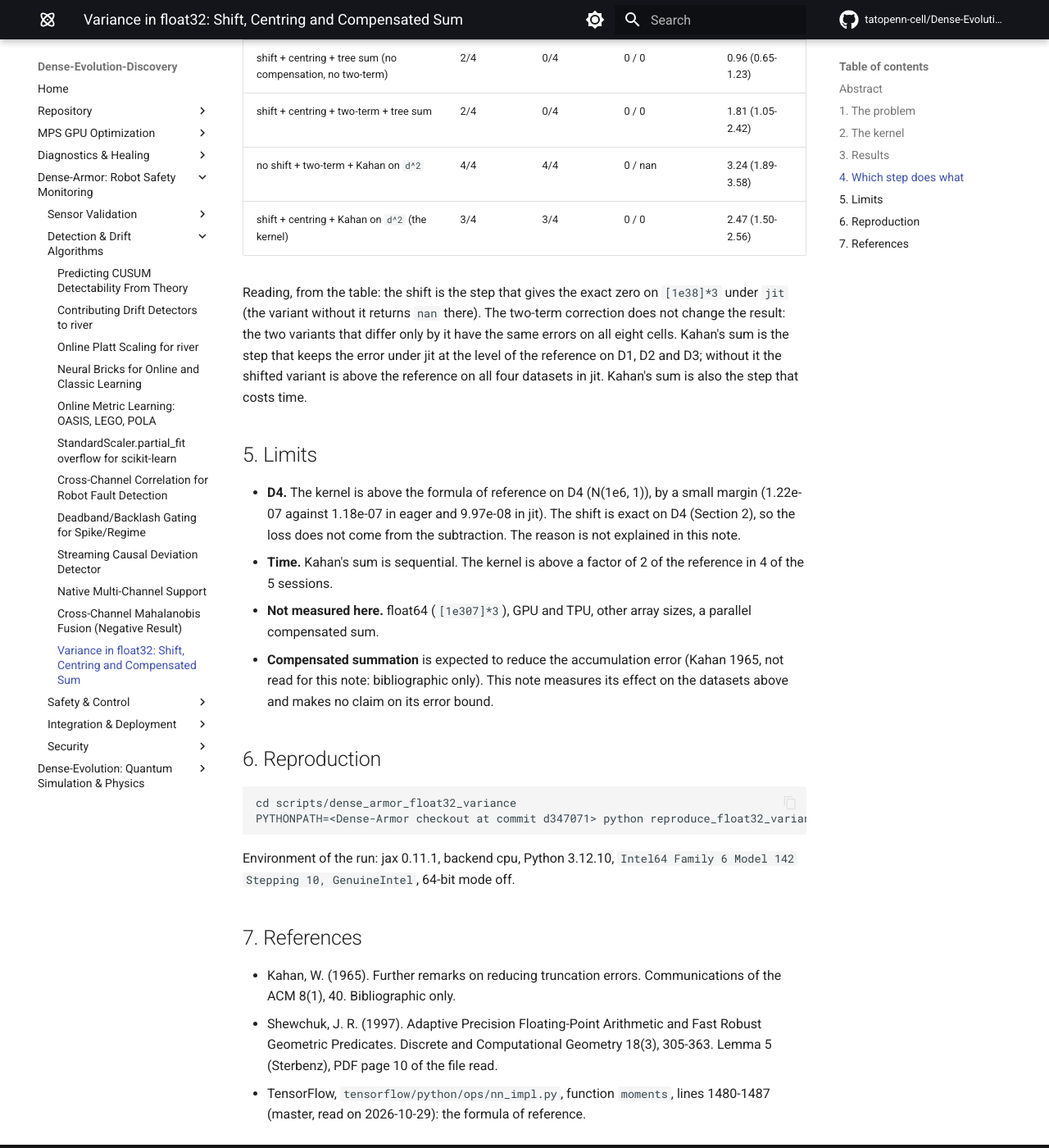
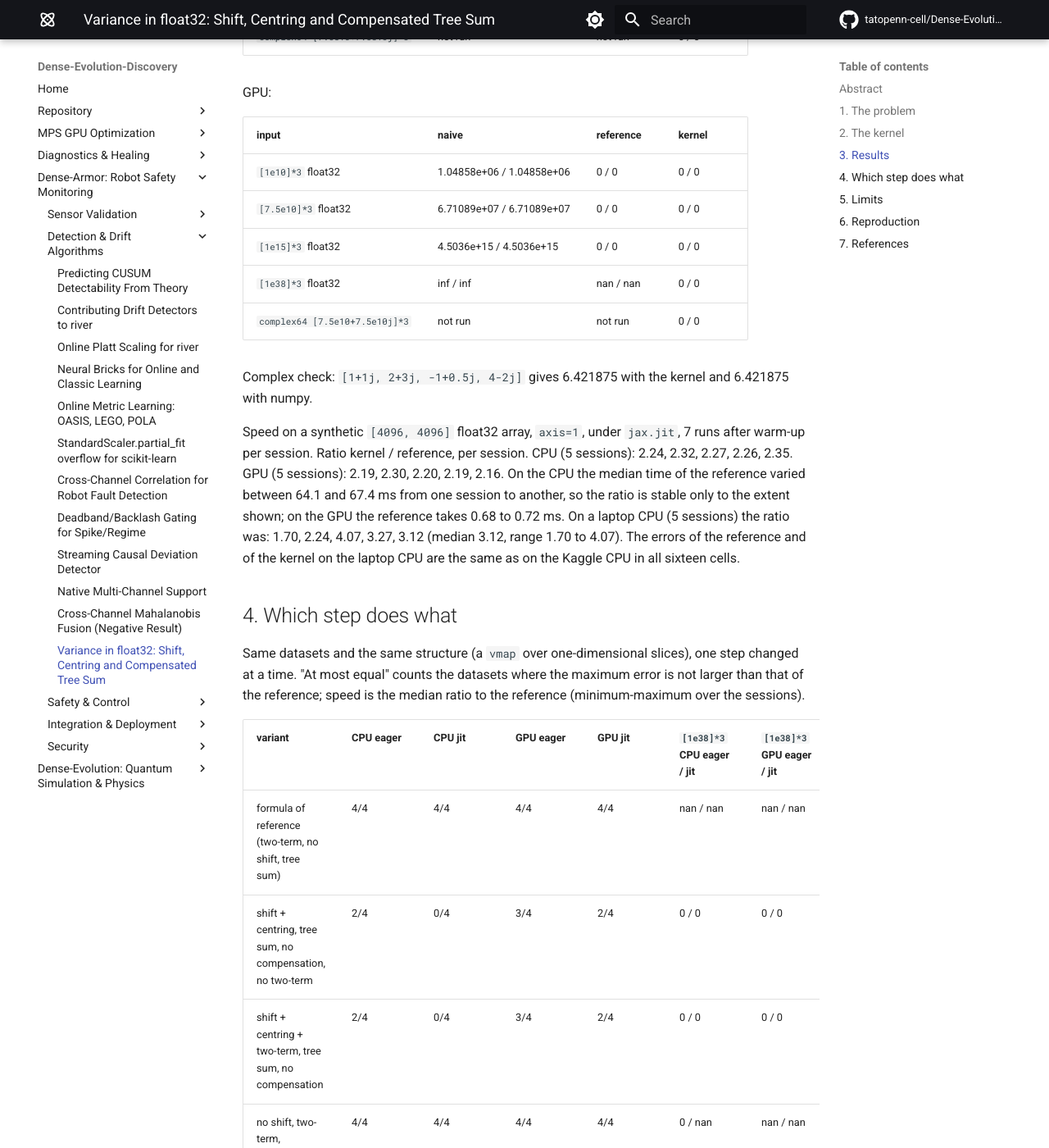
Before and after one commit to tatopenn-cell/Dense-Evolution-Discovery, an MkDocs documentation site: the page built from docs/dense_armor_float32_variance.md, in a window 1280 px wide and 1400 px high, scrolled down 2907 px. Shown: the whole window at 82% size. Built offline with MkDocs 1.6.1 and Material for MkDocs 9.7.7, drawn with Linux system fonts in a browser that asks for light colours; comment, search, counter and statistics services are not loaded; some of the changed text lies outside the part shown.

Commit message:
docs: update the float32 variance page to the current kernel (shift, centring, compensated TwoSum tree), with CPU, GPU and laptop results

```diff
--- a/docs/dense_armor_float32_variance.md
+++ b/docs/dense_armor_float32_variance.md
@@ -1,13 +1,13 @@
-# Variance in float32 with a first-element shift, a local centring and a compensated sum of squares
+# Variance in float32 with a first-element shift, a local centring and a compensated tree sum
 
 Salvatore Pennacchio, October 2026.
 
-Code: `dense_armor/utility/stats/stable.py` (Dense-Armor, branch `feature/float32-stats-kernel`, commit `d347071`).
-Every number of this note is produced by `scripts/dense_armor_float32_variance/reproduce_float32_variance.py` and stored in `scripts/dense_armor_float32_variance/results.json`.
+Code: `dense_armor/utility/stats/stable.py` (Dense-Armor, branch `feature/float32-stats-kernel`, commit `1098759`).
+Every number of this note is produced by `scripts/dense_armor_float32_variance/reproduce_float32_variance.py` and stored, in the same folder, in `results_cpu.json` (a Kaggle CPU), `results_gpu.json` (a Kaggle GPU) and `results_laptop_cpu.json` (a laptop CPU, used for the speed spread).
 
 ## Abstract
 
-The variance of float32 data with a large offset and a small spread loses its digits in the subtraction `x - mean(x)`. This note describes a three-step kernel: a shift by the first element, a local centring of the shifted values, and a Kahan compensated sum of the squared residuals. On four synthetic datasets the kernel has a maximum relative error at most equal to the two-term formula of reference on 3 of the four, in eager mode and under `jax.jit` (on the other one, D4, it is worse). It returns exactly `0.0` on identical values up to `1e38` in both modes; at `1e38` the formula of reference returns `nan`. It costs time: the median ratio of its time to the time of the formula of reference on a `[4096, 4096]` array is 2.47, with a range of 1.50 to 2.56 over 5 measurement sessions on one CPU.
+The variance of float32 data with a large offset and a small spread loses its digits in the subtraction `x - mean(x)`. This note describes a kernel in three steps: a shift by the first element, a local centring of the shifted values, and a sum of the squared residuals by a tree of error-free additions (TwoSum), which runs in `log2(n)` vectorised levels. On four synthetic datasets the kernel has a maximum relative error at most equal to the two-term formula of reference on 3 (eager) and 3 (jit) of the four on the CPU, and on 4 (eager) and 3 (jit) of the four on the GPU. Where it is worse is stated in Section 3. It returns exactly `0.0` on identical values up to `1e38` in eager and in jit, on both backends; at `1e38` the formula of reference returns `nan`. It costs time: the median ratio of its time to the time of the formula of reference on a `[4096, 4096]` array is 2.27 on the CPU (range 2.24 to 2.35) and 2.19 on the GPU (range 2.16 to 2.30).
 
 ## 1. The problem
 
@@ -27,13 +27,17 @@
 
 1. **Shift.** `y = x - x[0]` along the reduction axis. When the values are within a factor of two of the reference, the subtraction is exact (Sterbenz lemma; Shewchuk 1997, Lemma 5, PDF page 10). On D4 the script compares the float32 shift with the exact difference computed in float64: 100% of the 64000 entries are equal.
 2. **Local centring.** `m = sum(y) / n`, `d = y - m`.
-3. **Compensated sum.** `s2 = sum(d^2)` is accumulated with the compensated summation of Kahan (a `jax.lax.scan`), and `var = s2 / (n - ddof)`. The mean is `x[0] + m`. A complex input is split into real and imaginary part and the two variances are added, which is `E|z - mean(z)|^2`.
+3. **Compensated tree sum.** The squares `d^2` are summed by a binary tree. At each level the pairs of partial sums are added with `TwoSum` (Ogita, Rump and Oishi 2005, Algorithm 3.1, PDF page 7; Shewchuk 1997, Theorem 7, PDF page 12), which returns the rounded sum and the exact rounding error; the errors are carried up the tree in a second array, and the result is the final sum plus the final carry. The tree has `log2(n)` levels of vectorised operations, so it runs on a GPU. The variance is `max(s2/n - (s1/n)^2, 0)` with `s1 = sum(d)`, rescaled by `n/(n - ddof)`. The mean is `x[0] + m`.
 
-The kernel in the repository and the version written again in the script are equal bit for bit on the datasets D1, D2, D3, D4.
+The structure of the tree is my choice: the papers give `TwoSum`, not this tree. A complex input is split into real and imaginary part and the two variances are added, which is `E|z - mean(z)|^2`.
+
+The kernel in the repository and the version written again in the script are equal bit for bit on the datasets D1, D2, D3, D4 on both backends.
 
 ## 3. Results
 
-Datasets: synthetic, `numpy.random.default_rng(0)`, float32. Reference value: `numpy.var` in float64 of the same float32 values. Maximum relative error:
+Datasets: synthetic, `numpy.random.default_rng(0)`, float32. Reference value: `numpy.var` in float64 of the same float32 values. Maximum relative error.
+
+CPU:
 
 | name | shape | axis | distribution | naive eager | reference eager | kernel eager | reference jit | kernel jit |
 |---|---|---|---|---|---|---|---|---|
@@ -42,9 +46,28 @@
 | D3 | [1000, 64] | 0 | N(0, 1) | 1.94e-07 | 1.94e-07 | 1.36e-07 | 1.94e-07 | 1.36e-07 |
 | D4 | [1000, 64] | 0 | N(1e+06, 1) | 1.92e-02 | 1.18e-07 | 1.22e-07 | 9.97e-08 | 1.22e-07 |
 
-Kernel at most equal to the formula of reference: eager 3/4, jit 3/4. The dataset where it is not: D4 (jit).
+GPU:
 
-Variance of three identical values (eager / jit; the exact value is 0):
+| name | shape | axis | distribution | naive eager | reference eager | kernel eager | reference jit | kernel jit |
+|---|---|---|---|---|---|---|---|---|
+| D1 | [1000, 64] | 0 | N(1000, 0.01) | 1.44e-04 | 1.35e-07 | 1.17e-07 | 1.35e-07 | 1.17e-07 |
+| D2 | [64, 1000] | 1 | N(10000, 1) | 2.64e-06 | 1.70e-07 | 1.15e-07 | 1.70e-07 | 1.15e-07 |
+| D3 | [1000, 64] | 0 | N(0, 1) | 1.44e-07 | 1.44e-07 | 1.36e-07 | 1.44e-07 | 1.64e-07 |
+| D4 | [1000, 64] | 0 | N(1e+06, 1) | 1.95e-02 | 1.25e-07 | 1.22e-07 | 1.25e-07 | 1.22e-07 |
+
+Kernel at most equal to the formula of reference: CPU eager 3/4, jit 3/4; GPU eager 4/4, jit 3/4. The cells where it is worse (CPU: D4 eager, D4 jit; GPU: D3 jit).
+
+Variance of three identical values (eager / jit; the exact value is 0). CPU:
+
+| input | naive | reference | kernel |
+|---|---|---|---|
+| `[1e10]*3` float32 | 1.04858e+06 / 1.04858e+06 | 0 / 0 | 0 / 0 |
+| `[7.5e10]*3` float32 | 6.71089e+07 / 6.71089e+07 | 0 / 0 | 0 / 0 |
+| `[1e15]*3` float32 | 4.5036e+15 / 4.5036e+15 | 0 / 0 | 0 / 0 |
+| `[1e38]*3` float32 | inf / inf | nan / nan | 0 / 0 |
+| `complex64 [7.5e10+7.5e10j]*3` | not run | not run | 0 / 0 |
+
+GPU:
 
 | input | naive | reference | kernel |
 |---|---|---|---|
@@ -56,38 +79,40 @@
 
 Complex check: `[1+1j, 2+3j, -1+0.5j, 4-2j]` gives 6.421875 with the kernel and 6.421875 with numpy.
 
-Speed on a synthetic `[4096, 4096]` float32 array, `axis=1`, under `jax.jit`, 7 runs after warm-up per session, 5 sessions. The ratio kernel / reference, per session: 2.13, 1.50, 2.53, 2.47, 2.56. The median time of the reference varied between 35.6 and 69.3 ms from one session to another, so the ratio is stable only to the extent shown.
+Speed on a synthetic `[4096, 4096]` float32 array, `axis=1`, under `jax.jit`, 7 runs after warm-up per session. Ratio kernel / reference, per session. CPU (5 sessions): 2.24, 2.32, 2.27, 2.26, 2.35. GPU (5 sessions): 2.19, 2.30, 2.20, 2.19, 2.16. On the CPU the median time of the reference varied between 64.1 and 67.4 ms from one session to another, so the ratio is stable only to the extent shown; on the GPU the reference takes 0.68 to 0.72 ms. On a laptop CPU (5 sessions) the ratio was: 1.70, 2.24, 4.07, 3.27, 3.12 (median 3.12, range 1.70 to 4.07). The errors of the reference and of the kernel on the laptop CPU are the same as on the Kaggle CPU in all sixteen cells.
 
 ## 4. Which step does what
 
 Same datasets and the same structure (a `vmap` over one-dimensional slices), one step changed at a time. "At most equal" counts the datasets where the maximum error is not larger than that of the reference; speed is the median ratio to the reference (minimum-maximum over the sessions).
 
-| variant | eager | jit | `[1e38]*3` eager / jit | speed |
-|---|---|---|---|---|
-| formula of reference (two-term, no shift, tree sum) | 4/4 | 4/4 | nan / nan | 1.00 (1.00-1.00) |
-| shift + centring + tree sum (no compensation, no two-term) | 2/4 | 0/4 | 0 / 0 | 0.96 (0.65-1.23) |
-| shift + centring + two-term + tree sum | 2/4 | 0/4 | 0 / 0 | 1.81 (1.05-2.42) |
-| no shift + two-term + Kahan on `d^2` | 4/4 | 4/4 | 0 / nan | 3.24 (1.89-3.58) |
-| shift + centring + Kahan on `d^2` (the kernel) | 3/4 | 3/4 | 0 / 0 | 2.47 (1.50-2.56) |
+| variant | CPU eager | CPU jit | GPU eager | GPU jit | `[1e38]*3` CPU eager / jit | `[1e38]*3` GPU eager / jit | speed CPU | speed GPU |
+|---|---|---|---|---|---|---|---|---|
+| formula of reference (two-term, no shift, tree sum) | 4/4 | 4/4 | 4/4 | 4/4 | nan / nan | nan / nan | 1.00 (1.00-1.00) | 1.00 (1.00-1.00) |
+| shift + centring, tree sum, no compensation, no two-term | 2/4 | 0/4 | 3/4 | 2/4 | 0 / 0 | 0 / 0 | 1.01 (0.94-1.02) | 1.01 (1.00-1.05) |
+| shift + centring + two-term, tree sum, no compensation | 2/4 | 0/4 | 3/4 | 2/4 | 0 / 0 | 0 / 0 | 1.82 (1.78-1.89) | 1.00 (0.98-1.07) |
+| no shift, two-term, compensated tree | 4/4 | 4/4 | 4/4 | 4/4 | 0 / nan | nan / nan | 2.22 (2.11-2.28) | 2.17 (2.16-2.30) |
+| shift + centring, compensated tree, no two-term | 3/4 | 3/4 | 4/4 | 3/4 | 0 / 0 | 0 / 0 | 1.75 (1.65-1.80) | 1.87 (1.82-1.93) |
+| shift + centring + two-term, compensated tree (the kernel) | 3/4 | 3/4 | 4/4 | 3/4 | 0 / 0 | 0 / 0 | 2.27 (2.24-2.35) | 2.19 (2.16-2.30) |
+| shift + centring, Kahan sequential scan (previous version) | 3/4 | 3/4 | 4/4 | 3/4 | 0 / 0 | 0 / 0 | 1.62 (1.55-1.64) | 42.96 (41.71-45.79) |
 
-Reading, from the table: the shift is the step that gives the exact zero on `[1e38]*3` under `jit` (the variant without it returns `nan` there). The two-term correction does not change the result: the two variants that differ only by it have the same errors on all eight cells. Kahan's sum is the step that keeps the error under jit at the level of the reference on D1, D2 and D3; without it the shifted variant is above the reference on all four datasets in jit. Kahan's sum is also the step that costs time.
+Reading, from the table: The shift is the step that gives the exact zero on `[1e38]*3` under `jit`: the variant without it (compensated tree, no shift) returns nan there on the CPU, and the kernel returns 0. The two-term correction does not change the result: the kernel and the variant without it have the same errors on all sixteen cells (four datasets, eager and jit, CPU and GPU). It is kept because the formula of reference has it. The compensated tree is the step that keeps the error under jit at the level of the reference: the shifted variants without compensation are at most equal on 0/4 (CPU) and 2/4 (GPU) datasets in jit, the kernel on 3/4 and 3/4. The Kahan sequential scan of the previous version is in the last row for comparison.
 
 ## 5. Limits
 
-- **D4.** The kernel is above the formula of reference on D4 (N(1e6, 1)), by a small margin (1.22e-07 against 1.18e-07 in eager and 9.97e-08 in jit). The shift is exact on D4 (Section 2), so the loss does not come from the subtraction. The reason is not explained in this note.
-- **Time.** Kahan's sum is sequential. The kernel is above a factor of 2 of the reference in 4 of the 5 sessions.
-- **Not measured here.** float64 (`[1e307]*3`), GPU and TPU, other array sizes, a parallel compensated sum.
-- **Compensated summation** is expected to reduce the accumulation error (Kahan 1965, not read for this note: bibliographic only). This note measures its effect on the datasets above and makes no claim on its error bound.
+- **Accuracy.** The kernel is worse than the formula of reference in these cells: CPU: D4 eager, D4 jit; GPU: D3 jit. The shift is exact on D4 (Section 2), so on D4 the loss does not come from the subtraction. The reason is not explained in this note.
+- **Time.** The ratio of the kernel to the reference is above 2 in 5 of 5 CPU sessions and 5 of 5 GPU sessions, and above 4 in 0 and 0. The repository states a threshold of 4.0 on the median ratio.
+- **Not measured here.** float64 (`[1e307]*3`), TPU, other array sizes. The GPU run records the number of CUDA devices (0.11.1 gpu [CudaDevice(id=0), CudaDevice(id=1)]) but not the model of the card.
+- **Compensated summation.** This note measures the effect of the tree on the datasets above and makes no claim on an error bound.
 
 ## 6. Reproduction
 
     cd scripts/dense_armor_float32_variance
-    PYTHONPATH=<Dense-Armor checkout at commit d347071> python reproduce_float32_variance.py --out results.json
+    PYTHONPATH=<Dense-Armor checkout at commit 1098759> python reproduce_float32_variance.py --out results_cpu.json
 
-Environment of the run: jax 0.11.1, backend cpu, Python 3.12.10, `Intel64 Family 6 Model 142 Stepping 10, GenuineIntel`, 64-bit mode off.
+On a GPU machine run the same command with `--out results_gpu.json`. Environment of the CPU run: jax 0.11.1, backend cpu, Python 3.13.15, `x86_64`. Environment of the GPU run: jax 0.11.1, backend gpu, Python 3.13.15, 64-bit mode off. Environment of the laptop run: jax 0.11.1, backend cpu, Python 3.12.10, `Intel64 Family 6 Model 142 Stepping 10, GenuineIntel`.
 
 ## 7. References
 
-- Kahan, W. (1965). Further remarks on reducing truncation errors. Communications of the ACM 8(1), 40. Bibliographic only.
-- Shewchuk, J. R. (1997). Adaptive Precision Floating-Point Arithmetic and Fast Robust Geometric Predicates. Discrete and Computational Geometry 18(3), 305-363. Lemma 5 (Sterbenz), PDF page 10 of the file read.
+- Ogita, T., Rump, S. M., Oishi, S. (2005). Accurate Sum and Dot Product. SIAM Journal on Scientific Computing 26(6), 1955-1988. Algorithm 3.1 (`TwoSum`), PDF page 7 of the file read.
+- Shewchuk, J. R. (1997). Adaptive Precision Floating-Point Arithmetic and Fast Robust Geometric Predicates. Discrete and Computational Geometry 18(3), 305-363. Theorem 7 (`Two-Sum`), PDF page 12; Lemma 5 (Sterbenz), PDF page 10 of the file read.
 - TensorFlow, `tensorflow/python/ops/nn_impl.py`, function `moments`, lines 1480-1487 (master, read on 2026-10-29): the formula of reference.
--- a/mkdocs.yml
+++ b/mkdocs.yml
@@ -89,7 +89,7 @@
       - "Streaming Causal Deviation Detector": streaming_deviation_detector.md
       - "Native Multi-Channel Support": multichannel_wrapper.md
       - "Cross-Channel Mahalanobis Fusion (Negative Result)": cross_channel_mahalanobis_imu.md
-      - "Variance in float32: Shift, Centring and Compensated Sum": dense_armor_float32_variance.md
+      - "Variance in float32: Shift, Centring and Compensated Tree Sum": dense_armor_float32_variance.md
     - "Safety & Control":
       - "A Causal Rate Limiter for Real Motor Commands": rate_limiter_real_joint_commands.md
       - "A Geometric CBF Filter for Real Robot Commands": geometric_cbf_filter_real_joint_commands.md
```
Also changed, not shown: 6 other files.
